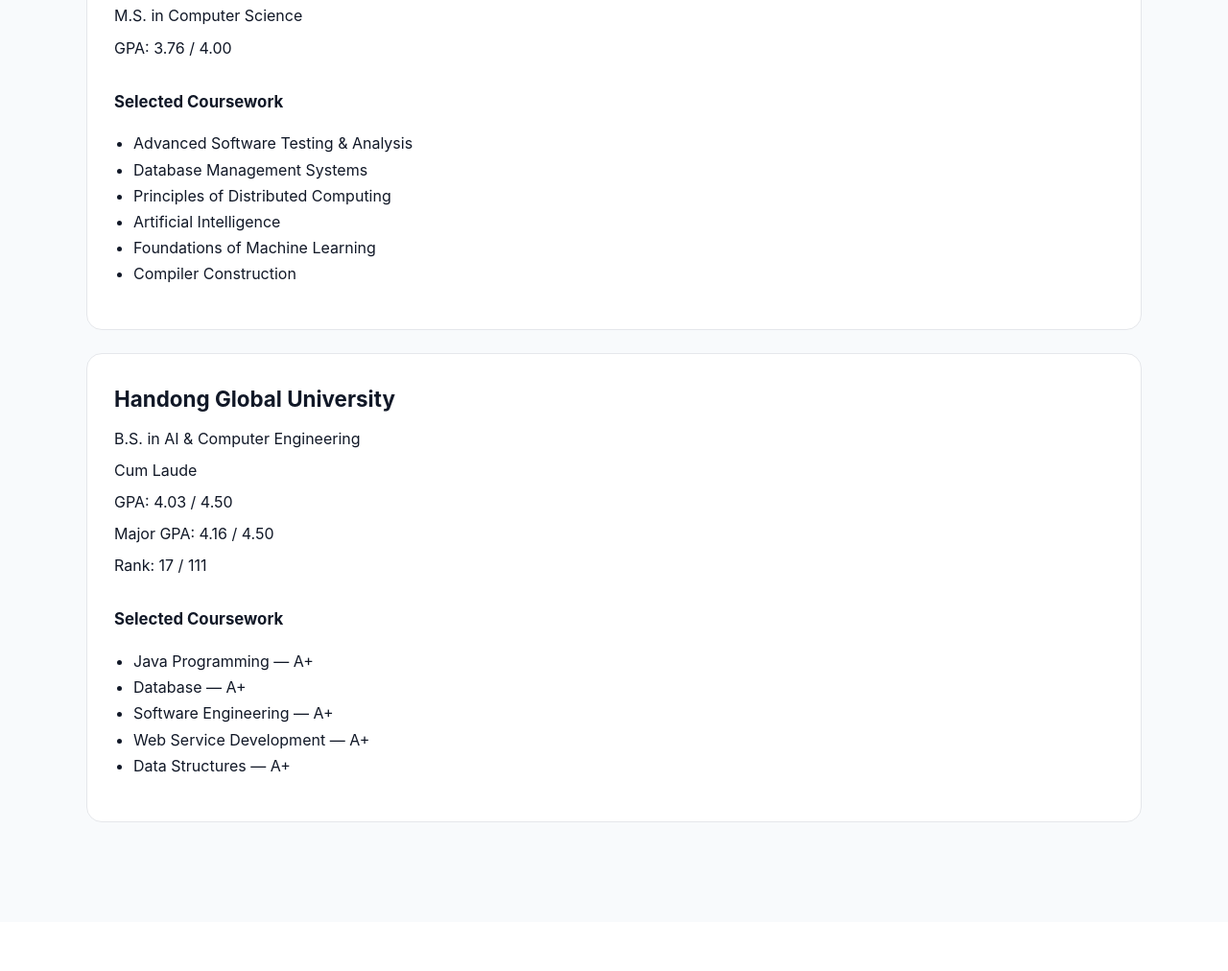
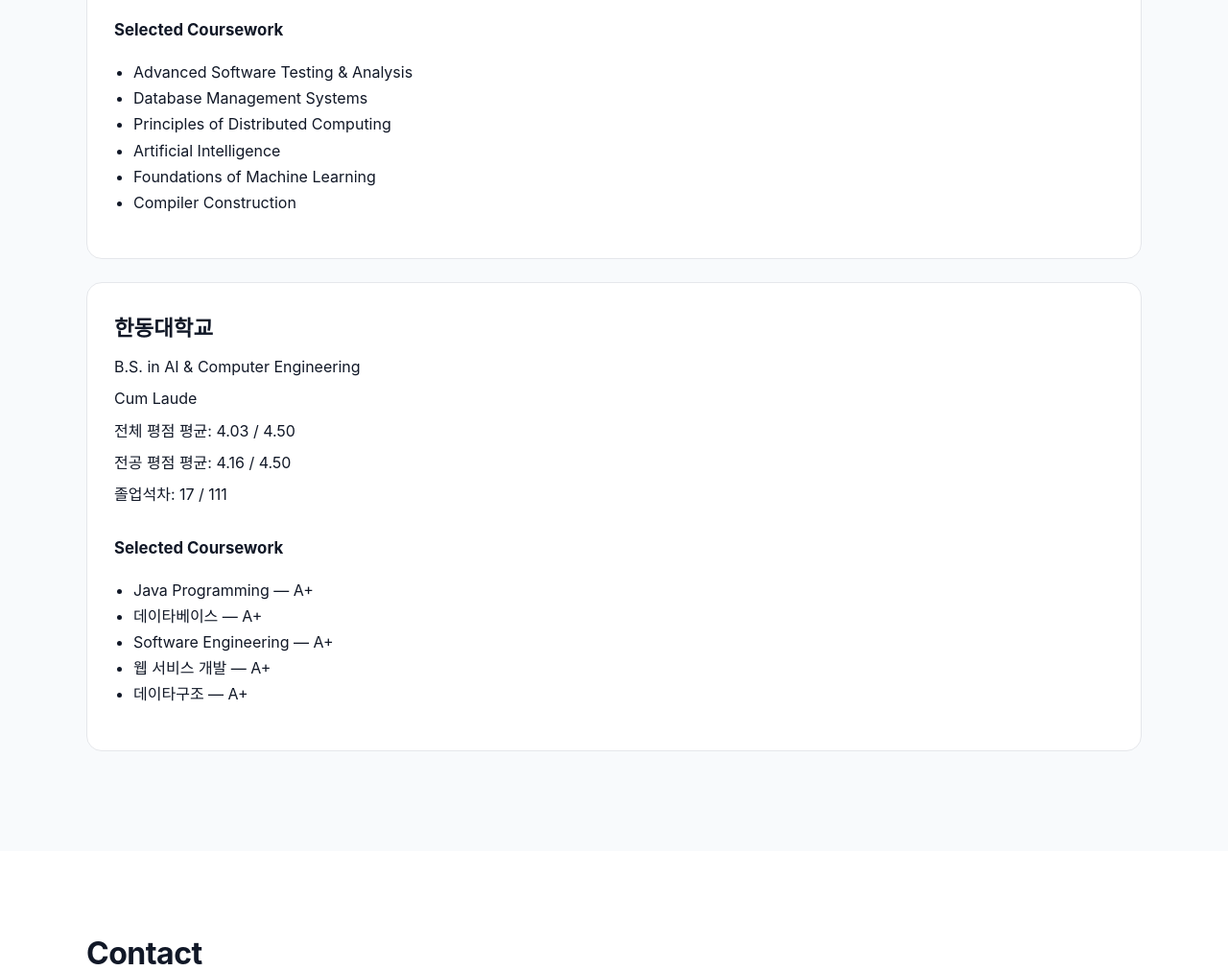
Before and after one commit to haewiful/haewiful.github.io, a plain HTML site: page index.html in a window 1280 px wide. Shown: the part 5587-6599 px from the top of the page at 96% size. Drawn offline with Linux system fonts and the light colour scheme.

Commit message:
학교 정보

```diff
--- a/index.html
+++ b/index.html
@@ -459,12 +459,6 @@
             반복적인 코드 작성 작업은 AI를 활용해 효율화하고,
             핵심 설계와 검증에 집중했습니다.
           </li>
-
-          <li>
-            <strong>Debugging & Exploration</strong><br>
-            새로운 코드베이스와 API를 탐색할 때
-            AI를 활용해 초기 분석 시간을 줄였습니다.
-          </li>
         </ul>
 
       </div>
@@ -585,7 +579,7 @@
         <article class="education-item">
 
           <h3>
-            Handong Global University
+            한동대학교
           </h3>
 
           <p>
@@ -597,15 +591,15 @@
           </p>
 
           <p>
-            GPA: 4.03 / 4.50
+            전체 평점 평균: 4.03 / 4.50
           </p>
 
           <p>
-            Major GPA: 4.16 / 4.50
+            전공 평점 평균: 4.16 / 4.50
           </p>
 
           <p>
-            Rank: 17 / 111
+            졸업석차: 17 / 111
           </p>
 
 
@@ -617,7 +611,7 @@
             </li>
 
             <li>
-              Database — A+
+              데이타베이스 — A+
             </li>
 
             <li>
@@ -625,11 +619,11 @@
             </li>
 
             <li>
-              Web Service Development — A+
+              웹 서비스 개발 — A+
             </li>
 
             <li>
-              Data Structures — A+
+              데이타구조 — A+
             </li>
           </ul>
 
```
